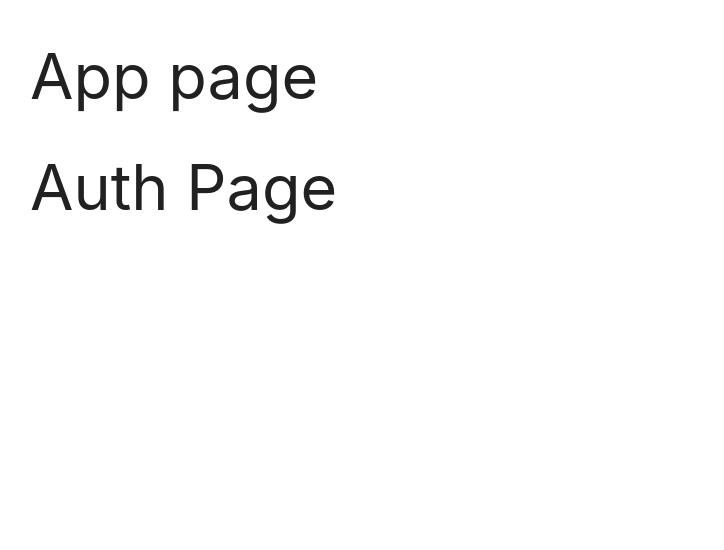
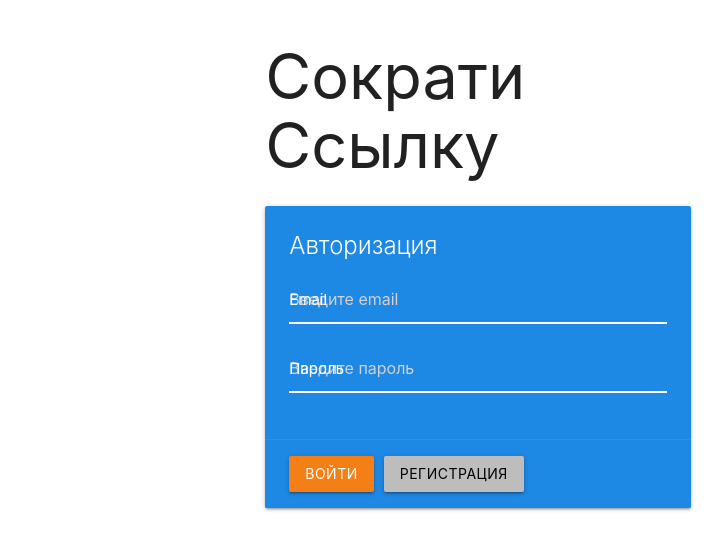
Before and after one commit to Sel7Nik/mern-course, a React (Create React App) app in the folder client/: page / in a window 1280 px wide. Shown: the top 550 px of the page, without its empty margins (162-886 px from the left). Built offline with nearby package versions, Linux system fonts and the light colour scheme.

Commit message:
1:15:30  form card

```diff
--- a/client/src/App.js
+++ b/client/src/App.js
@@ -7,10 +7,7 @@ function App() {
   const routes = useRoutes(false)
   return (
     <Router>
-      <div className="container">
-        <h1> App page</h1>
-        {routes}
-      </div>
+      <div className="container">{routes}</div>
     </Router>
   )
 }
--- a/client/src/index.css
+++ b/client/src/index.css
@@ -1 +1,18 @@
 @import "~materialize-css/dist/css/materialize.min.css";
+input.yellow-input {
+  border-bottom: 1px solid #fff!important;
+  box-shadow: 0 1px 0 0 #fff!important;
+}
+
+input.yellow-input+label {
+  color: #ffffff!important;
+}
+
+input.yellow-input:focus+label {
+  color: #ffeb3b!important;
+}
+
+input.yellow-input:focus {
+  border-bottom: 1px solid #ffeb3b!important;
+  box-shadow: 0 1px 0 0 #ffeb3b!important;
+}
--- a/client/src/pages/AuthPage.js
+++ b/client/src/pages/AuthPage.js
@@ -1,7 +1,45 @@
 export const AuthPage = () => {
   return (
-    <div>
-      <h1>Auth Page</h1>
+    <div className="row">
+      <div className="col s6 offset-s3">
+        <h1>Сократи Ссылку</h1>
+        <div className="card blue darken-1">
+          <div className="card-content white-text">
+            <span className="card-title">Авторизация</span>
+            <div>
+              <div className="input-field">
+                <input
+                  placeholder="Введите email"
+                  id="email"
+                  type="text"
+                  name="email"
+                  className="yellow-input"
+                />
+                <label htmlFor="email">Email</label>
+              </div>
+
+              <div className="input-field">
+                <input
+                  placeholder="Введите пароль"
+                  id="password"
+                  type="password"
+                  name="password"
+                  className="yellow-input"
+                />
+                <label htmlFor="email">Пароль</label>
+              </div>
+            </div>
+          </div>
+          <div className="card-action">
+            <button className="btn yellow darken-4" style={{ marginRight: 10 }}>
+              Войти
+            </button>
+            <button className="btn grey lighten-1 black-text">
+              Регистрация
+            </button>
+          </div>
+        </div>
+      </div>
     </div>
   )
 }
```
